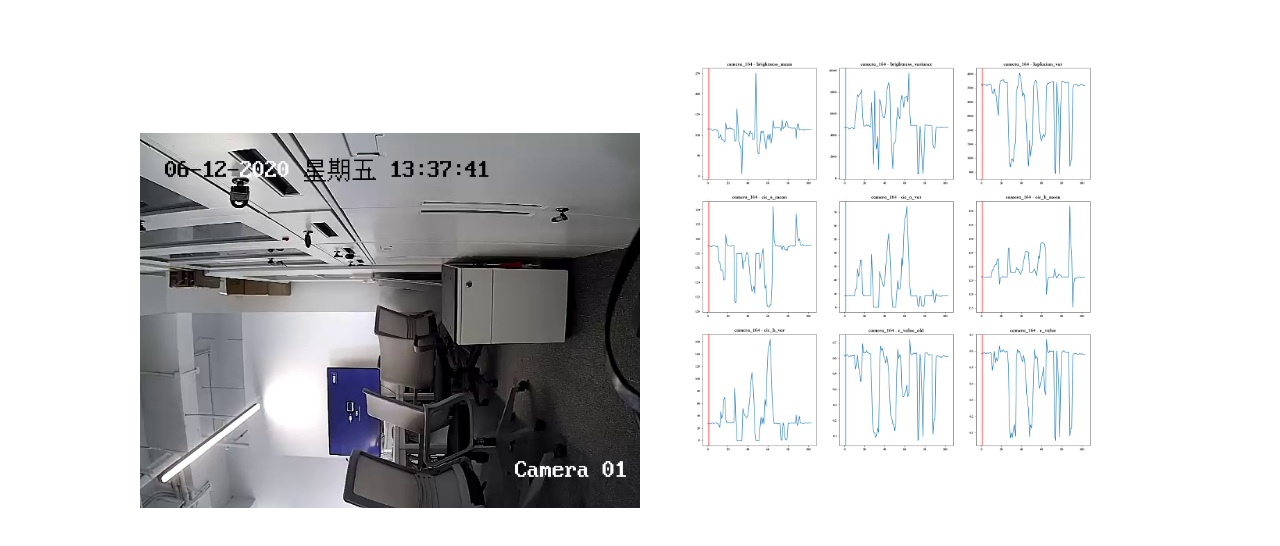
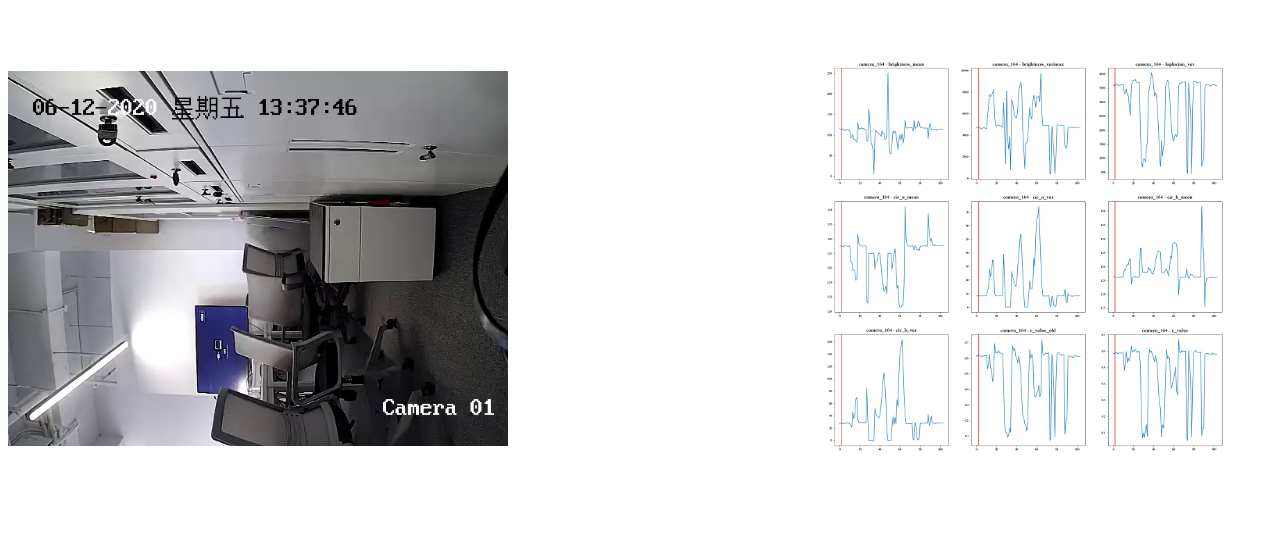
Before and after one commit to RAAMENN/vue-element-demo, a Vue app: page /#/ in a window 1280 px wide. Shown: the top 546 px of the page. Built offline with nearby package versions, Linux system fonts and the light colour scheme.

Commit message:
修改展示方式

```diff
--- a/src/views/Home.vue
+++ b/src/views/Home.vue
@@ -1,11 +1,7 @@
 <template>
   <div class="carousel">
-    <el-carousel :interval="4000" height="600px">
-      <el-carousel-item v-for="(item, idx) in picList" :key="idx">
-        <el-image style="width: 500px" :src="item[0]" :fit="fit"></el-image>
-        <el-image style="width: 500px" :src="item[1]" :fit="fit"></el-image>
-      </el-carousel-item>
-    </el-carousel>
+    <el-image style="width: 500px" :src="currentPic[0]"></el-image>
+    <el-image style="width: 500px" :src="currentPic[1]"></el-image>
   </div>
 </template>
 
@@ -46,11 +42,35 @@ export default {
         [pic7, picB7],
         [pic8, picB8],
         [pic9, picB9]
-      ]
+      ],
+      currentPic: [pic, picB],
+      index: 0
     }
   },
-  mounted() {},
-  methods: {}
+  mounted() {
+    this.changePic()
+  },
+  watch: {
+    index(val) {
+      if (val == 9) {
+        this.index = 0
+      }
+    }
+  },
+  methods: {
+    changePic() {
+      setInterval(() => {
+        this.currentPic = this.picList[this.index]
+        this.index += 1
+      }, 3000)
+    }
+  }
 }
 </script>
-<style lang="less" scoped></style>
+<style lang="less" scoped>
+.carousel {
+  display: flex;
+  align-items: center;
+  justify-content: space-between;
+}
+</style>
```
